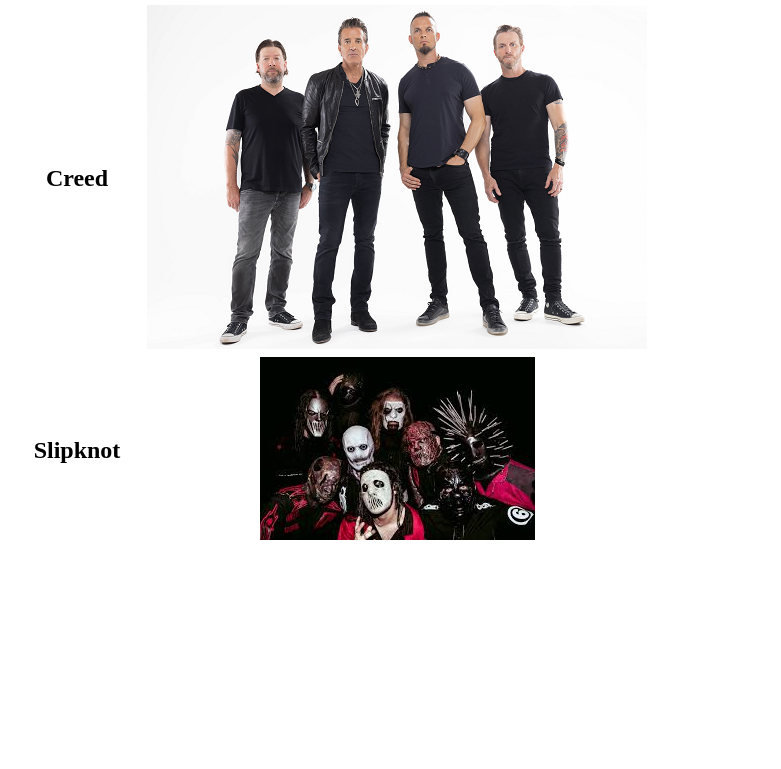
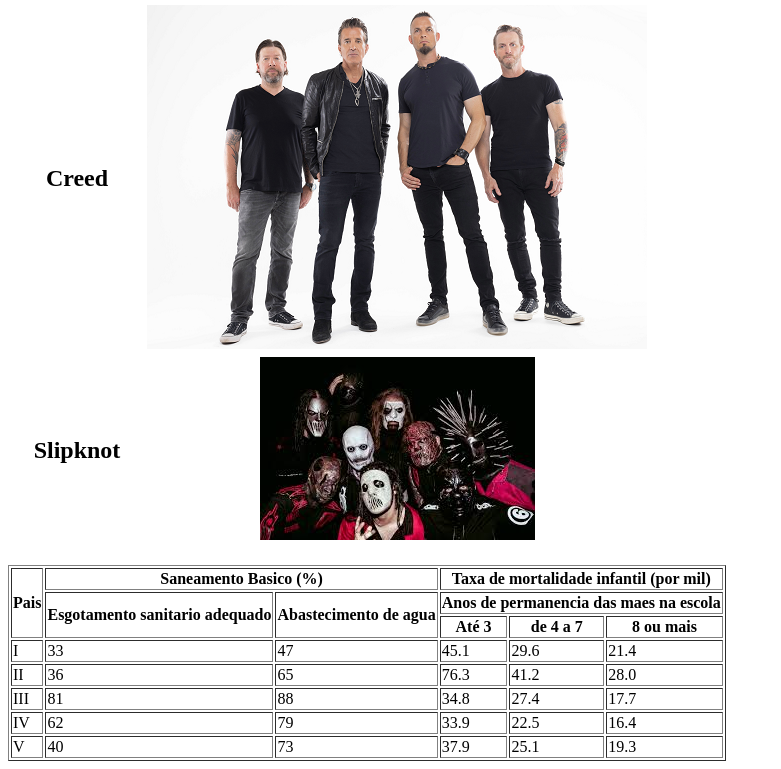
Before and after one commit to EnricoValenta/cliente, a plain HTML site: page index.html in a window 1280 px wide. Shown: the part 1250-2019 px from the top of the page, without its empty margins (0-781 px from the left). Before the commit the page ends 1805 px from the top, so only its background shows below. Drawn offline with Linux system fonts and the light colour scheme.

Commit message:
IMPLEMENTACAO DA TABELA

```diff
--- a/index.html
+++ b/index.html
@@ -45,6 +45,65 @@
         </tr>
 
     </table>
+<br>
+<table border="1">
+    <tr>
+        <th rowspan="3">Pais</th>
+        <th colspan="2">Saneamento Basico (%)</th>
+        <th colspan="3">Taxa de mortalidade infantil (por mil)</th>
+    </tr>
+    <tr>
+        <th rowspan="2"><B>Esgotamento sanitario adequado</B></th>
+        <th rowspan="2"><B>Abastecimento de agua</B></th>
+        <th colspan="3"><B>Anos de permanencia das maes na escola</B></th>
+    </tr>
+    <tr>
+        <th rowspan="1"><B>Até 3</B></th>
+        <th rowspan="1"><B>de 4 a 7</B></th>
+        <th rowspan="1"><B>8 ou mais</B></th>
+    </tr>
+
+    <tr>
+        <td>I</td>
+        <td>33</td>
+        <td>47</td>
+        <td>45.1</td>
+        <td>29.6</td>
+        <td>21.4</td>
+    </tr>
+    <tr>
+        <td>II</td>
+        <td>36</td>
+        <td>65</td>
+        <td>76.3</td>
+        <td>41.2</td>
+        <td>28.0</td>
+    </tr>
+    <tr>
+        <td>III</td>
+        <td>81</td>
+        <td>88</td>
+        <td>34.8</td>
+        <td>27.4</td>
+        <td>17.7</td>
+    </tr>
+    <tr>
+        <td>IV</td>
+        <td>62</td>
+        <td>79</td>
+        <td>33.9</td>
+        <td>22.5</td>
+        <td>16.4</td>
+    </tr>
+    <tr>
+        <td>V</td>
+        <td>40</td>
+        <td>73</td>
+        <td>37.9</td>
+        <td>25.1</td>
+        <td>19.3</td>
+    </tr>
+</table>
 
 </body>
 </html>
```
